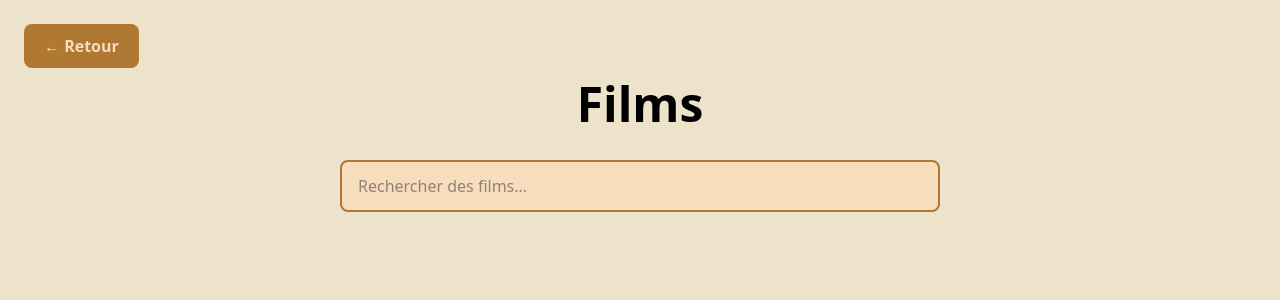
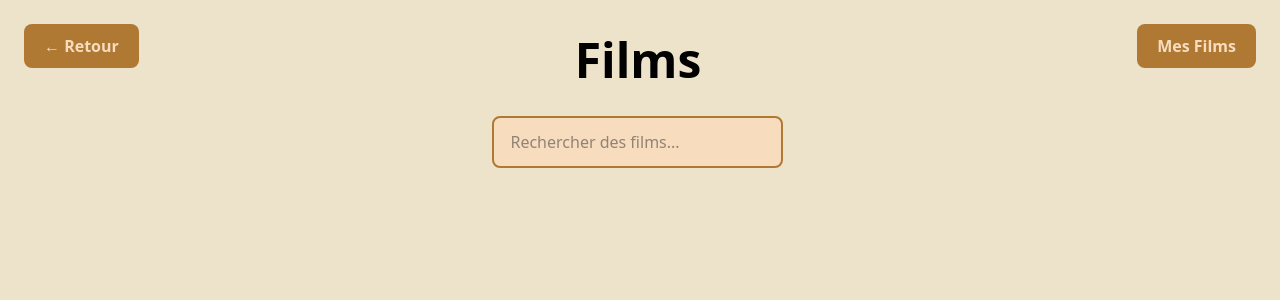
Before and after one commit to FlorianWarin/Lettre-Boite, a React (Vite) app in the folder client/: page /films in a window 1280 px wide. Shown: the top 300 px of the page. Built offline with nearby package versions, Linux system fonts and the light colour scheme.

Commit message:
ajout recherche films et détails films

```diff
--- a/client/src/App.jsx
+++ b/client/src/App.jsx
@@ -6,6 +6,7 @@ import Livres from './pages/Livres'
 import Musique from './pages/Musique'
 import JeuxVideos from './pages/JeuxVideos'
 import Home from './pages/Home'
+import DetailsFilms from './pages/DetailsFilms'
 
 
 
@@ -19,6 +20,7 @@ function App() {
         <Route path="/livres" element={<Livres />} />
         <Route path="/musique" element={<Musique />} />
         <Route path="/jeux-videos" element={<JeuxVideos />} />
+        <Route path="/films/:id" element={<DetailsFilms />} />
       </Routes>
     </BrowserRouter>
   )
--- /dev/null
+++ b/client/src/pages/DetailsFilms.jsx
@@ -0,0 +1,33 @@
+import { useNavigate, useParams } from 'react-router-dom'
+import SearchBarre from '../Components/searchBarre'
+import { useState } from 'react'
+
+const DetailsFilms = () => {
+
+    const { id } = useParams()
+    const [note, setNote] = useState(0);
+    const [commentaire, setCommentaire] = useState("");
+
+    const enregistrerAvis = async () => {
+
+        const response = await fetch('http://localhost:8080/api/avis', {
+        method: 'POST',
+        headers: { 'Content-Type': 'application/json' },
+        body: JSON.stringify({ filmId: id, note, commentaire })
+        });
+        if(response.ok) alert("Avis enregistré !");
+    };
+
+    return (
+        <div className="p-10 text-black">
+        <h1>Détails du film {id}</h1>
+
+        <input type="number" onChange={(e) => setNote(e.target.value)} placeholder="Ta note /10" />
+        <textarea onChange={(e) => setCommentaire(e.target.value)} placeholder="Ton avis..." />
+        <button onClick={enregistrerAvis}>Publier</button>
+        </div>
+    );
+
+}
+
+export default DetailsFilms;
--- a/client/src/pages/Films.jsx
+++ b/client/src/pages/Films.jsx
@@ -10,12 +10,12 @@ const Films = () => {
   const [movies, setMovies] = useState([]);
 
   const handleSearch = async (searchTerm) => {
+  if (searchTerm.length < 2) return;
   try {
+    const response = await fetch(`http://localhost:8080/api/search?q=${searchTerm}`)
+    const results = await response.json()
 
-      const response = await fetch('http:localhost:8080/api/search?q=' + searchTerm)
-      const results = await response.json()
-      setMovies(results)
-
+    setMovies(results.description || [])
   } catch (error) {
     console.error('Error fetching search results:', error)
   }
@@ -27,7 +27,9 @@ const Films = () => {
 
 
   return (
-    <div className="min-h-screen p-6 flex flex-col">
+    <div className="min-h-screen p-6 flex flex-row justify-between">
+
+
       <button
         onClick={() => navigate('/')}
         style={{
@@ -44,8 +46,10 @@ const Films = () => {
       >
         ← Retour
       </button>
+
+      <div className='flex flex-col'>
         <h1 style={{ fontSize: '48px', fontWeight: 'bold', color: 'black', textAlign: 'center' }}>Films</h1>
-      <SearchBarre placeholder="Rechercher des films..." />
+        <SearchBarre placeholder="Rechercher des films..." onSearch={handleSearch}/>
 
         <div style={{
           display: 'flex',
@@ -57,12 +61,13 @@ const Films = () => {
           {movies.map((movie) => (
             <div
               key={movie['#IMDB_ID']}
+              onClick={() => navigate(`/films/${movie['#IMDB_ID']}`)}
               style={{
                 display: 'flex',
                 alignItems: 'center',
                 width: '100%',
                 maxWidth: '600px',
-              backgroundColor: '#f7dcbe', // Beige clair
+                backgroundColor: '#f7dcbe',
                 border: '2px solid #af7933',
                 borderRadius: '8px',
                 padding: '10px',
@@ -87,6 +92,26 @@ const Films = () => {
             </div>
           ))}
         </div>
+      </div>
+
+      <button
+        onClick={() => navigate('/')}
+        style={{
+          padding: '10px 20px',
+          backgroundColor: '#af7933',
+          color: '#f7dcbe',
+          border: 'none',
+          borderRadius: '8px',
+          cursor: 'pointer',
+          fontSize: '16px',
+          fontWeight: 'bold',
+          alignSelf: 'flex-start',
+        }}
+      >
+        Mes Films
+      </button>
+
+
 
     </div>
   )
```
Also changed, not shown: 1 other file (tests, documents, lock files or other folders). Lines whose indentation alone changed are shown as unchanged.
